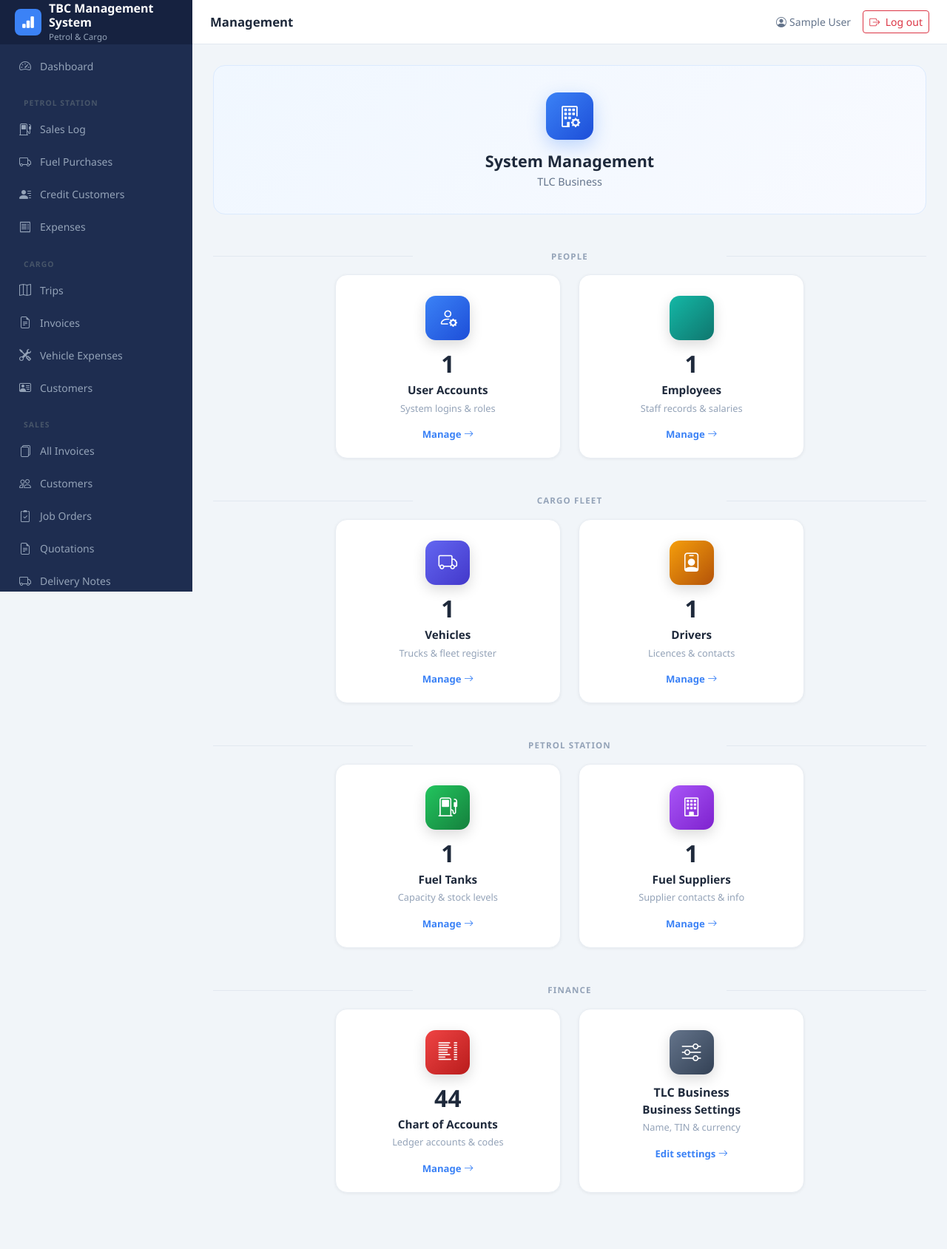
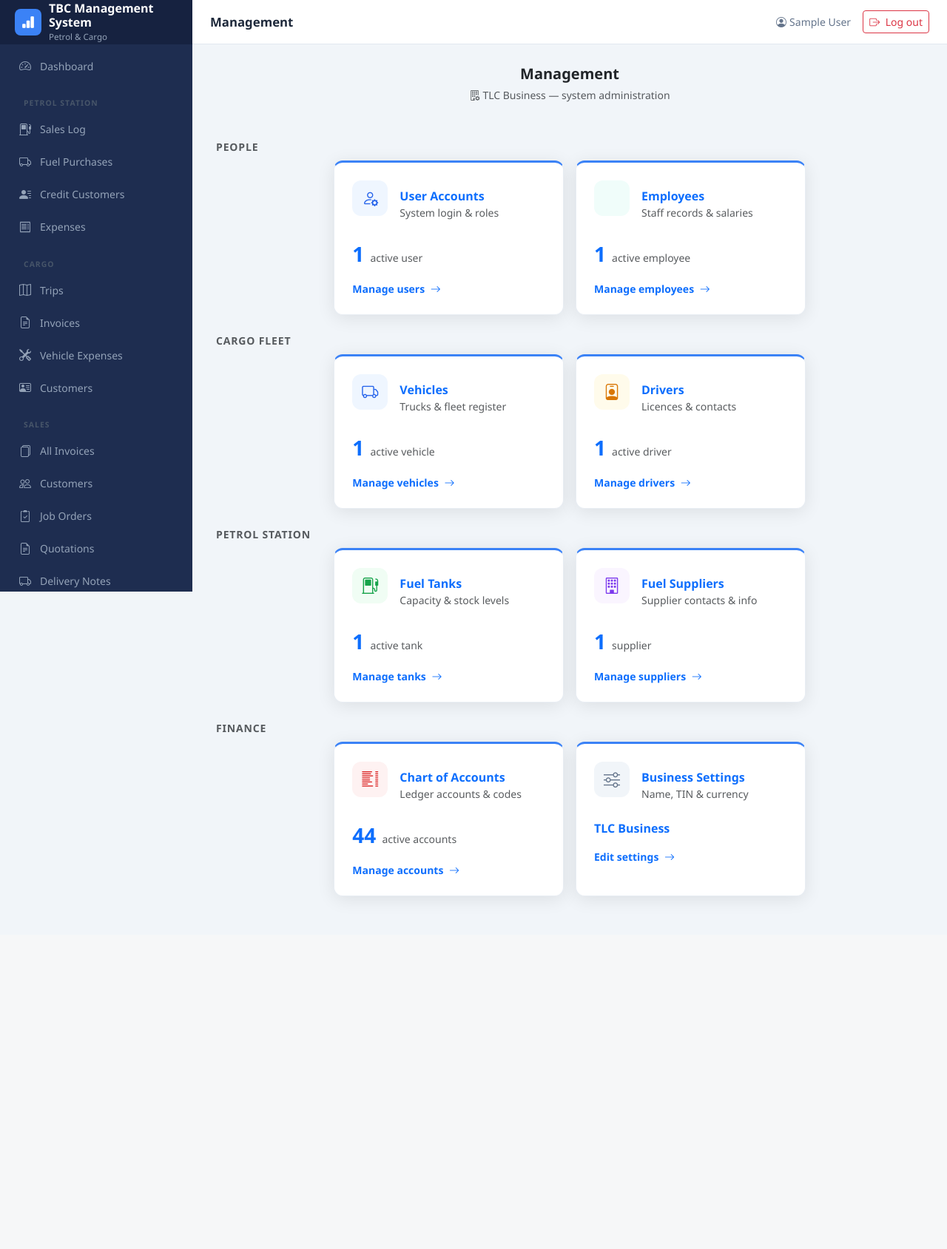
Before and after one commit to Ferlsafer/AccountingProject, a Django app: page /finance/management/ in a window 1280 px wide. Shown: the whole page at 74% size. After the commit the page ends 1221 px from the top, so only its background shows below. Run offline with Django 5.2, Linux system fonts and the light colour scheme; a user stored in the database is signed in; data comes from the database, SQL or seed files in the repository; tables that the repository leaves empty hold one stand-in row (values such as "Sample post").

Commit message:
Management hub: center cards, remove duplicate sidebar links
- Management hub cards now use justify-content-center so they render
  centred at all viewport widths
- Admin/staff see only the Management link in Settings — the hub already
  links to everything (Vehicles, Drivers, Tanks, Suppliers, Accounts,
  Business Settings)
- cargo_clerk sees only Vehicles + Drivers (no hub access)
- petrol_clerk sees only Tanks + Suppliers (no hub access)
- Accountant Settings entry removed — Chart of Accounts already in
  the Finance section

Co-Authored-By: Claude Sonnet 4.6 <noreply@anthropic.com>

```diff
--- a/templates/base.html
+++ b/templates/base.html
@@ -130,14 +130,14 @@
             {% endif %}
 
             {% with role=user.profile.role %}
-            {% if user.is_staff or role == 'admin' or role == 'cargo_clerk' or role == 'petrol_clerk' or role == 'accountant' %}
+            {% if user.is_staff or role == 'admin' or role == 'cargo_clerk' or role == 'petrol_clerk' %}
             <div class="sidebar-section-label">Settings</div>
             {% if user.is_staff or role == 'admin' %}
             <a href="{% url 'core:management_hub' %}" class="sidebar-link {% block nav_management_active %}{% endblock %}">
                 <i class="bi bi-building-gear"></i> Management
             </a>
             {% endif %}
-            {% if user.is_staff or role == 'admin' or role == 'cargo_clerk' %}
+            {% if role == 'cargo_clerk' %}
             <a href="{% url 'cargo:vehicle_list' %}" class="sidebar-link {% block nav_vehicles_active %}{% endblock %}">
                 <i class="bi bi-truck"></i> Vehicles
             </a>
@@ -145,22 +145,12 @@
                 <i class="bi bi-person-badge"></i> Drivers
             </a>
             {% endif %}
-            {% if user.is_staff or role == 'admin' or role == 'petrol_clerk' %}
+            {% if role == 'petrol_clerk' %}
             <a href="{% url 'petrol:tank_list' %}" class="sidebar-link {% block nav_tanks_active %}{% endblock %}">
                 <i class="bi bi-fuel-pump"></i> Fuel Tanks
             </a>
             <a href="{% url 'petrol:supplier_list' %}" class="sidebar-link {% block nav_suppliers_active %}{% endblock %}">
                 <i class="bi bi-building"></i> Fuel Suppliers
-            </a>
-            {% endif %}
-            {% if user.is_staff or role == 'admin' or role == 'accountant' %}
-            <a href="{% url 'core:account_list' %}" class="sidebar-link {% block nav_accounts_settings_active %}{% endblock %}">
-                <i class="bi bi-list-columns"></i> Chart of Accounts
-            </a>
-            {% endif %}
-            {% if user.is_staff or role == 'admin' %}
-            <a href="{% url 'core:business_settings' %}" class="sidebar-link {% block nav_business_active %}{% endblock %}">
-                <i class="bi bi-sliders"></i> Business Settings
             </a>
             {% endif %}
             {% endif %}
--- a/templates/core/management_hub.html
+++ b/templates/core/management_hub.html
@@ -5,42 +5,51 @@
 {% block nav_management_active %}active{% endblock %}
 
 {% block content %}
-
-<!-- Header banner -->
-<div class="mgmt-hero mb-5">
-    <div class="mgmt-hero-icon"><i class="bi bi-building-gear"></i></div>
-    <h4 class="mgmt-hero-title">System Management</h4>
-    <p class="mgmt-hero-sub">{{ business.name }}</p>
+<div class="text-center mb-5">
+    <h5 class="fw-bold mb-1">Management</h5>
+    <span class="text-muted small"><i class="bi bi-building-gear me-1"></i>{{ business.name }} — system administration</span>
 </div>
 
+<div class="mgmt-wrap">
+
     <!-- People -->
-<div class="mgmt-section-label">People</div>
-<div class="row g-4 justify-content-center mb-5">
+    <div class="small fw-semibold text-uppercase text-muted mb-2 ps-1" style="letter-spacing:.06em">People</div>
+    <div class="row g-3 justify-content-center mb-4">
 
-    <div class="col-sm-6 col-lg-4">
+        <div class="col-sm-6 col-md-4">
             <a href="{% url 'core:user_list' %}" class="text-decoration-none">
-            <div class="mgmt-card">
-                <div class="mgmt-card-icon" style="background:linear-gradient(135deg,#3b82f6,#1d4ed8)">
-                    <i class="bi bi-person-gear"></i>
+                <div class="content-card p-4 h-100 management-card">
+                    <div class="d-flex align-items-center gap-3 mb-3">
+                        <div class="stat-icon icon-blue"><i class="bi bi-person-gear"></i></div>
+                        <div>
+                            <div class="fw-bold">User Accounts</div>
+                            <div class="text-muted small">System login &amp; roles</div>
                         </div>
-                <div class="mgmt-card-count">{{ user_count }}</div>
-                <div class="mgmt-card-title">User Accounts</div>
-                <div class="mgmt-card-sub">System logins &amp; roles</div>
-                <div class="mgmt-card-cta">Manage <i class="bi bi-arrow-right"></i></div>
+                    </div>
+                    <div class="d-flex align-items-baseline gap-2">
+                        <span class="fs-3 fw-bold text-primary">{{ user_count }}</span>
+                        <span class="text-muted small">active user{{ user_count|pluralize }}</span>
+                    </div>
+                    <div class="mt-3 text-primary small fw-semibold">Manage users <i class="bi bi-arrow-right ms-1"></i></div>
                 </div>
             </a>
         </div>
 
-    <div class="col-sm-6 col-lg-4">
+        <div class="col-sm-6 col-md-4">
             <a href="{% url 'core:employee_list' %}" class="text-decoration-none">
-            <div class="mgmt-card">
-                <div class="mgmt-card-icon" style="background:linear-gradient(135deg,#14b8a6,#0f766e)">
-                    <i class="bi bi-id-card"></i>
+                <div class="content-card p-4 h-100 management-card">
+                    <div class="d-flex align-items-center gap-3 mb-3">
+                        <div class="stat-icon icon-teal"><i class="bi bi-id-card"></i></div>
+                        <div>
+                            <div class="fw-bold">Employees</div>
+                            <div class="text-muted small">Staff records &amp; salaries</div>
                         </div>
-                <div class="mgmt-card-count">{{ employee_count }}</div>
-                <div class="mgmt-card-title">Employees</div>
-                <div class="mgmt-card-sub">Staff records &amp; salaries</div>
-                <div class="mgmt-card-cta">Manage <i class="bi bi-arrow-right"></i></div>
+                    </div>
+                    <div class="d-flex align-items-baseline gap-2">
+                        <span class="fs-3 fw-bold text-primary">{{ employee_count }}</span>
+                        <span class="text-muted small">active employee{{ employee_count|pluralize }}</span>
+                    </div>
+                    <div class="mt-3 text-primary small fw-semibold">Manage employees <i class="bi bi-arrow-right ms-1"></i></div>
                 </div>
             </a>
         </div>
@@ -48,33 +57,43 @@
     </div>
 
     <!-- Cargo Fleet -->
-<div class="mgmt-section-label">Cargo Fleet</div>
-<div class="row g-4 justify-content-center mb-5">
+    <div class="small fw-semibold text-uppercase text-muted mb-2 ps-1" style="letter-spacing:.06em">Cargo Fleet</div>
+    <div class="row g-3 justify-content-center mb-4">
 
-    <div class="col-sm-6 col-lg-4">
+        <div class="col-sm-6 col-md-4">
             <a href="{% url 'cargo:vehicle_list' %}" class="text-decoration-none">
-            <div class="mgmt-card">
-                <div class="mgmt-card-icon" style="background:linear-gradient(135deg,#6366f1,#4338ca)">
-                    <i class="bi bi-truck"></i>
+                <div class="content-card p-4 h-100 management-card">
+                    <div class="d-flex align-items-center gap-3 mb-3">
+                        <div class="stat-icon icon-blue"><i class="bi bi-truck"></i></div>
+                        <div>
+                            <div class="fw-bold">Vehicles</div>
+                            <div class="text-muted small">Trucks &amp; fleet register</div>
                         </div>
-                <div class="mgmt-card-count">{{ vehicle_count }}</div>
-                <div class="mgmt-card-title">Vehicles</div>
-                <div class="mgmt-card-sub">Trucks &amp; fleet register</div>
-                <div class="mgmt-card-cta">Manage <i class="bi bi-arrow-right"></i></div>
+                    </div>
+                    <div class="d-flex align-items-baseline gap-2">
+                        <span class="fs-3 fw-bold text-primary">{{ vehicle_count }}</span>
+                        <span class="text-muted small">active vehicle{{ vehicle_count|pluralize }}</span>
+                    </div>
+                    <div class="mt-3 text-primary small fw-semibold">Manage vehicles <i class="bi bi-arrow-right ms-1"></i></div>
                 </div>
             </a>
         </div>
 
-    <div class="col-sm-6 col-lg-4">
+        <div class="col-sm-6 col-md-4">
             <a href="{% url 'cargo:driver_list' %}" class="text-decoration-none">
-            <div class="mgmt-card">
-                <div class="mgmt-card-icon" style="background:linear-gradient(135deg,#f59e0b,#b45309)">
-                    <i class="bi bi-person-badge"></i>
+                <div class="content-card p-4 h-100 management-card">
+                    <div class="d-flex align-items-center gap-3 mb-3">
+                        <div class="stat-icon icon-amber"><i class="bi bi-person-badge"></i></div>
+                        <div>
+                            <div class="fw-bold">Drivers</div>
+                            <div class="text-muted small">Licences &amp; contacts</div>
                         </div>
-                <div class="mgmt-card-count">{{ driver_count }}</div>
-                <div class="mgmt-card-title">Drivers</div>
-                <div class="mgmt-card-sub">Licences &amp; contacts</div>
-                <div class="mgmt-card-cta">Manage <i class="bi bi-arrow-right"></i></div>
+                    </div>
+                    <div class="d-flex align-items-baseline gap-2">
+                        <span class="fs-3 fw-bold text-primary">{{ driver_count }}</span>
+                        <span class="text-muted small">active driver{{ driver_count|pluralize }}</span>
+                    </div>
+                    <div class="mt-3 text-primary small fw-semibold">Manage drivers <i class="bi bi-arrow-right ms-1"></i></div>
                 </div>
             </a>
         </div>
@@ -82,33 +101,43 @@
     </div>
 
     <!-- Petrol Station -->
-<div class="mgmt-section-label">Petrol Station</div>
-<div class="row g-4 justify-content-center mb-5">
+    <div class="small fw-semibold text-uppercase text-muted mb-2 ps-1" style="letter-spacing:.06em">Petrol Station</div>
+    <div class="row g-3 justify-content-center mb-4">
 
-    <div class="col-sm-6 col-lg-4">
+        <div class="col-sm-6 col-md-4">
             <a href="{% url 'petrol:tank_list' %}" class="text-decoration-none">
-            <div class="mgmt-card">
-                <div class="mgmt-card-icon" style="background:linear-gradient(135deg,#22c55e,#15803d)">
-                    <i class="bi bi-fuel-pump"></i>
+                <div class="content-card p-4 h-100 management-card">
+                    <div class="d-flex align-items-center gap-3 mb-3">
+                        <div class="stat-icon icon-green"><i class="bi bi-fuel-pump"></i></div>
+                        <div>
+                            <div class="fw-bold">Fuel Tanks</div>
+                            <div class="text-muted small">Capacity &amp; stock levels</div>
                         </div>
-                <div class="mgmt-card-count">{{ tank_count }}</div>
-                <div class="mgmt-card-title">Fuel Tanks</div>
-                <div class="mgmt-card-sub">Capacity &amp; stock levels</div>
-                <div class="mgmt-card-cta">Manage <i class="bi bi-arrow-right"></i></div>
+                    </div>
+                    <div class="d-flex align-items-baseline gap-2">
+                        <span class="fs-3 fw-bold text-primary">{{ tank_count }}</span>
+                        <span class="text-muted small">active tank{{ tank_count|pluralize }}</span>
+                    </div>
+                    <div class="mt-3 text-primary small fw-semibold">Manage tanks <i class="bi bi-arrow-right ms-1"></i></div>
                 </div>
             </a>
         </div>
 
-    <div class="col-sm-6 col-lg-4">
+        <div class="col-sm-6 col-md-4">
             <a href="{% url 'petrol:supplier_list' %}" class="text-decoration-none">
-            <div class="mgmt-card">
-                <div class="mgmt-card-icon" style="background:linear-gradient(135deg,#a855f7,#7e22ce)">
-                    <i class="bi bi-building"></i>
+                <div class="content-card p-4 h-100 management-card">
+                    <div class="d-flex align-items-center gap-3 mb-3">
+                        <div class="stat-icon icon-purple"><i class="bi bi-building"></i></div>
+                        <div>
+                            <div class="fw-bold">Fuel Suppliers</div>
+                            <div class="text-muted small">Supplier contacts &amp; info</div>
                         </div>
-                <div class="mgmt-card-count">{{ supplier_count }}</div>
-                <div class="mgmt-card-title">Fuel Suppliers</div>
-                <div class="mgmt-card-sub">Supplier contacts &amp; info</div>
-                <div class="mgmt-card-cta">Manage <i class="bi bi-arrow-right"></i></div>
+                    </div>
+                    <div class="d-flex align-items-baseline gap-2">
+                        <span class="fs-3 fw-bold text-primary">{{ supplier_count }}</span>
+                        <span class="text-muted small">supplier{{ supplier_count|pluralize }}</span>
+                    </div>
+                    <div class="mt-3 text-primary small fw-semibold">Manage suppliers <i class="bi bi-arrow-right ms-1"></i></div>
                 </div>
             </a>
         </div>
@@ -116,39 +145,47 @@
     </div>
 
     <!-- Finance -->
-<div class="mgmt-section-label">Finance</div>
-<div class="row g-4 justify-content-center mb-5">
+    <div class="small fw-semibold text-uppercase text-muted mb-2 ps-1" style="letter-spacing:.06em">Finance</div>
+    <div class="row g-3 justify-content-center mb-4">
 
-    <div class="col-sm-6 col-lg-4">
+        <div class="col-sm-6 col-md-4">
             <a href="{% url 'core:account_list' %}" class="text-decoration-none">
-            <div class="mgmt-card">
-                <div class="mgmt-card-icon" style="background:linear-gradient(135deg,#ef4444,#b91c1c)">
-                    <i class="bi bi-list-columns"></i>
+                <div class="content-card p-4 h-100 management-card">
+                    <div class="d-flex align-items-center gap-3 mb-3">
+                        <div class="stat-icon icon-red"><i class="bi bi-list-columns"></i></div>
+                        <div>
+                            <div class="fw-bold">Chart of Accounts</div>
+                            <div class="text-muted small">Ledger accounts &amp; codes</div>
                         </div>
-                <div class="mgmt-card-count">{{ account_count }}</div>
-                <div class="mgmt-card-title">Chart of Accounts</div>
-                <div class="mgmt-card-sub">Ledger accounts &amp; codes</div>
-                <div class="mgmt-card-cta">Manage <i class="bi bi-arrow-right"></i></div>
+                    </div>
+                    <div class="d-flex align-items-baseline gap-2">
+                        <span class="fs-3 fw-bold text-primary">{{ account_count }}</span>
+                        <span class="text-muted small">active account{{ account_count|pluralize }}</span>
+                    </div>
+                    <div class="mt-3 text-primary small fw-semibold">Manage accounts <i class="bi bi-arrow-right ms-1"></i></div>
                 </div>
             </a>
         </div>
 
-    <div class="col-sm-6 col-lg-4">
+        <div class="col-sm-6 col-md-4">
             <a href="{% url 'core:business_settings' %}" class="text-decoration-none">
-            <div class="mgmt-card">
-                <div class="mgmt-card-icon" style="background:linear-gradient(135deg,#64748b,#334155)">
-                    <i class="bi bi-sliders"></i>
+                <div class="content-card p-4 h-100 management-card">
+                    <div class="d-flex align-items-center gap-3 mb-3">
+                        <div class="stat-icon icon-gray"><i class="bi bi-sliders"></i></div>
+                        <div>
+                            <div class="fw-bold">Business Settings</div>
+                            <div class="text-muted small">Name, TIN &amp; currency</div>
                         </div>
-                <div class="mgmt-card-count" style="font-size:1rem;font-weight:600;color:#1e293b;margin-bottom:4px">
-                    {{ business.name|truncatechars:20 }}
                     </div>
-                <div class="mgmt-card-title">Business Settings</div>
-                <div class="mgmt-card-sub">Name, TIN &amp; currency</div>
-                <div class="mgmt-card-cta">Edit settings <i class="bi bi-arrow-right"></i></div>
+                    <div class="d-flex align-items-baseline gap-2">
+                        <span class="fw-semibold text-truncate" style="max-width:160px">{{ business.name }}</span>
+                    </div>
+                    <div class="mt-3 text-primary small fw-semibold">Edit settings <i class="bi bi-arrow-right ms-1"></i></div>
                 </div>
             </a>
         </div>
 
     </div>
 
+</div>
 {% endblock %}
```
Lines whose indentation alone changed are shown as unchanged.
